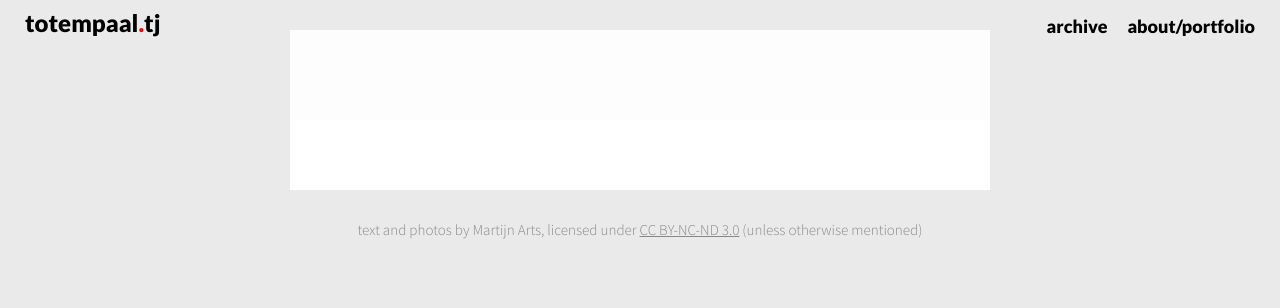
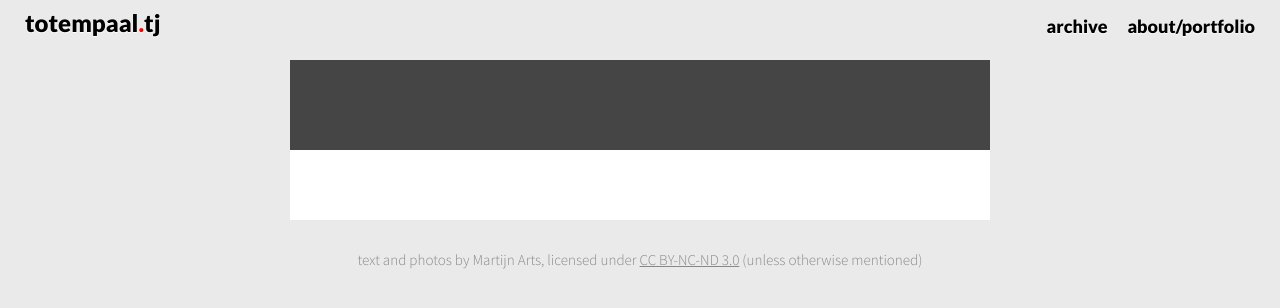
Before and after one commit to martijnarts/totempaal.tj, a Jekyll site: the page built from index.html, in a window 1280 px wide. Shown: the top 308 px of the page. Built offline with Jekyll 4.4.1, drawn with Linux system fonts in a browser that asks for light colours; Markdown is read by kramdown in place of the engine named in the settings.

Commit message:
Updates!

```diff
--- a/_sass/header.scss
+++ b/_sass/header.scss
@@ -8,6 +8,7 @@
     padding: 0 25px;
     font-family: $font-head, sans-serif;
     font-weight: 700;
+    text-shadow: 0px 1px 1px #fff;
 
     position: absolute;
     top: 0;
--- a/_sass/post.scss
+++ b/_sass/post.scss
@@ -8,7 +8,10 @@
     height: 90px;
     width: 700px;
     font-family: $font-head, sans-serif;
-    background-color: rgba(255, 255, 255, 0.9);
+
+    color: #fff;
+    text-shadow: 0px 1px 1px #000;
+    background-color: rgba(0, 0, 0, 0.7);
 
     header {
         text-align: center;
@@ -112,7 +115,6 @@
     box-sizing: border-box;
     margin: 0 auto;
     padding: 30px 40px;
-    text-align: justify;
 
     width: 700px;
     background-color: #fff;
--- a/media/css/style.scss
+++ b/media/css/style.scss
@@ -22,7 +22,7 @@ body {
 
     width: 100%;
     margin: 0;
-  padding: 120px 0 0 0;
+    padding: 150px 0 0 0;
     background-color: #eaeaea;
 }
 @media all and (max-width: 700px) {
```
Also changed, not shown: _drafts/test.md (+6 -4 lines). Lines whose indentation alone changed are shown as unchanged.
